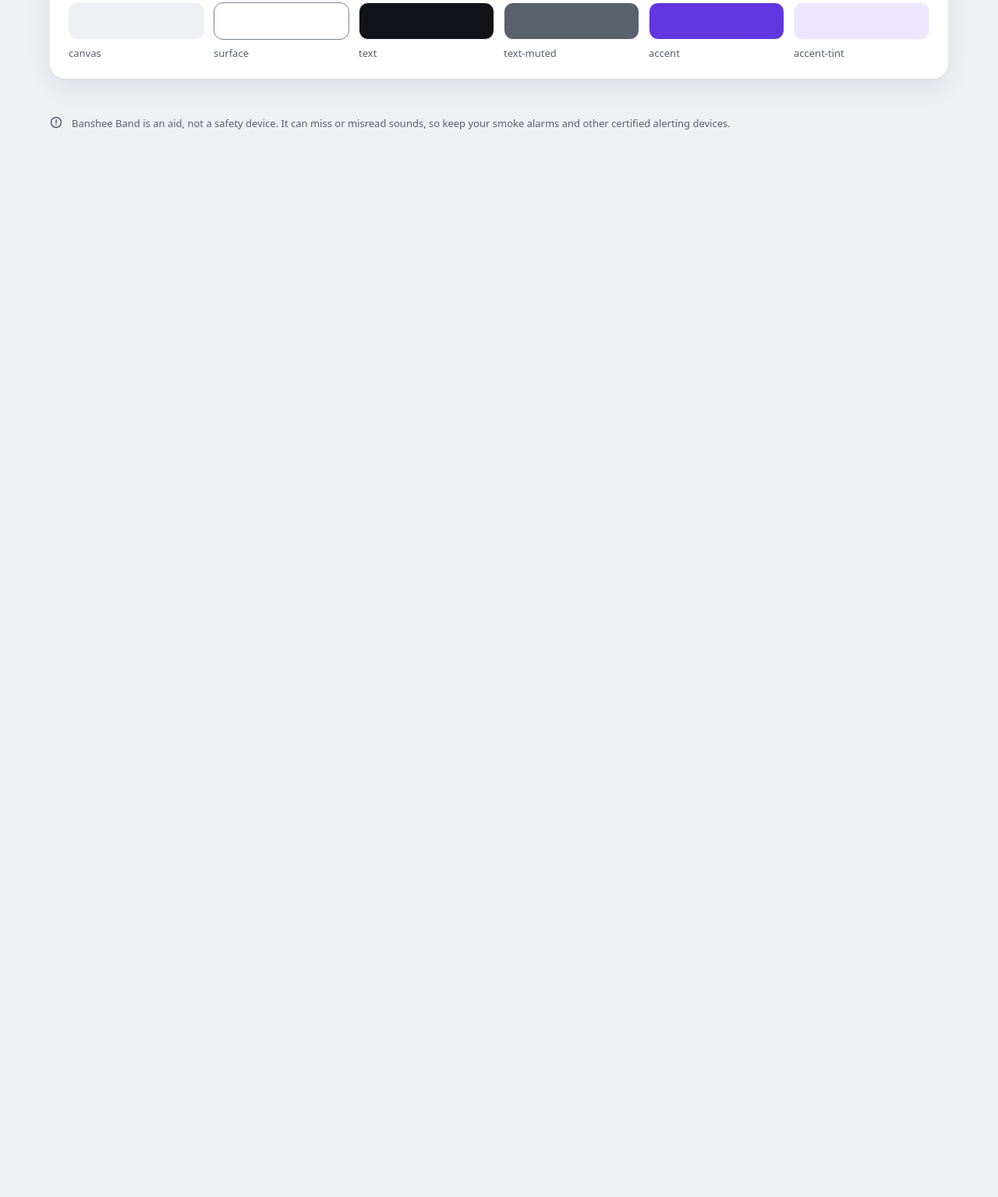
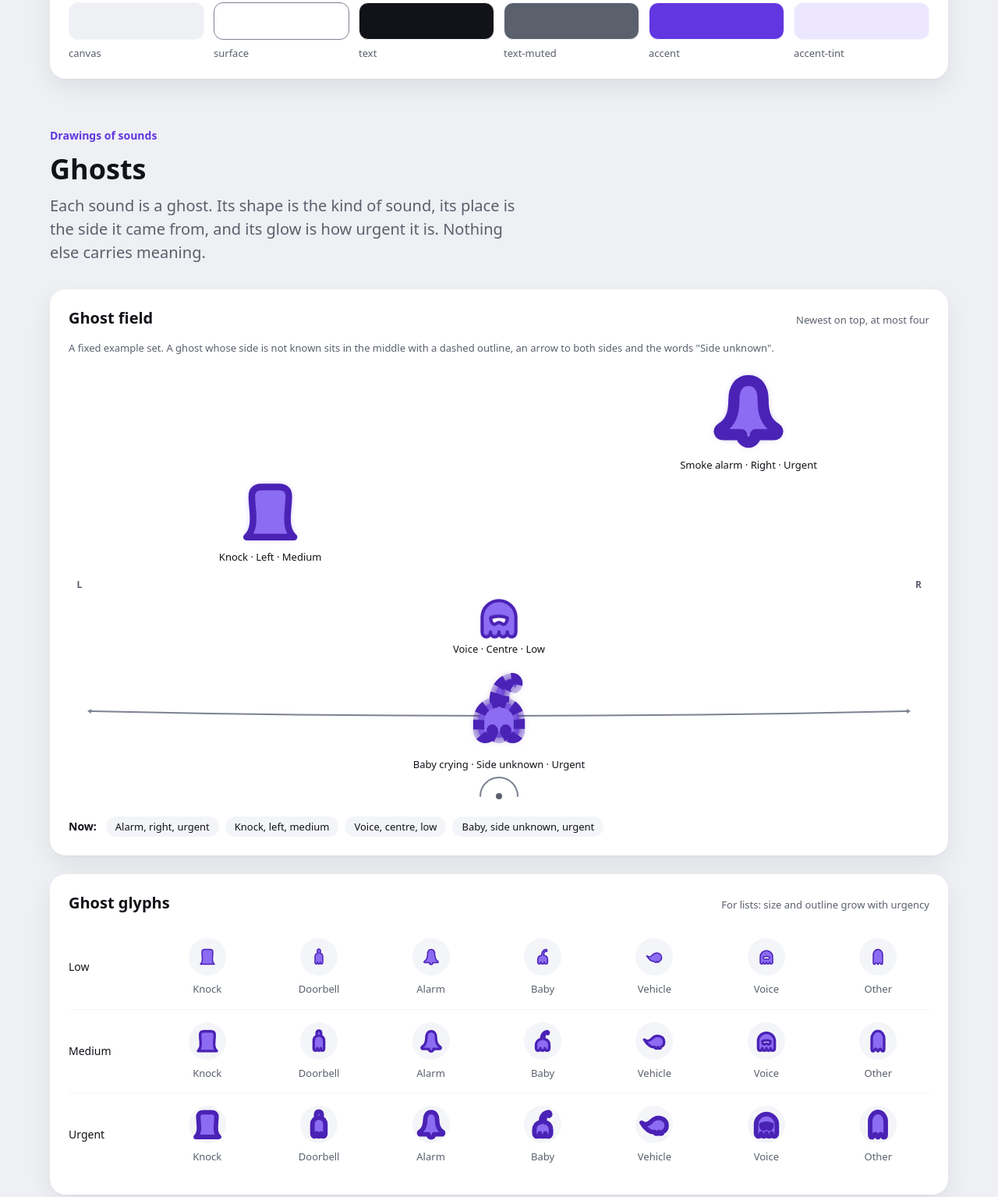
Before and after one commit to chrisbuildsonline/banshee-band, a website built with Vite: page styleguide.html in a window 1280 px wide. Shown: the part 1532-3067 px from the top of the page at 78% size. Before the commit the page ends 1764 px from the top, so only its background shows below. Built offline with nearby package versions, Linux system fonts and the light colour scheme.

Commit message:
ghosts on the styleguide

```diff
--- a/src/ghosts/draw.ts
+++ b/src/ghosts/draw.ts
@@ -39,6 +39,7 @@ export interface DrawState {
 /** Shading offset inside the body, in 24-unit box units: a thin crescent of outline colour along the lower edge. */
 const SHADE_OFFSET = { x: -0.7, y: -1.1 };
 const SHADE_ALPHA = 0.22;
+const UNCERTAIN_TRACE_ALPHA = 0.3;
 const ARROW_LENGTH = 5;
 const ARROW_WIDTH = 6;
 const ARC_SAG = 12;
@@ -164,8 +165,15 @@ function ghost(ctx: CanvasRenderingContext2D, state: DrawState, g: DrawnGhost):
   ctx.lineWidth = l.outlineWidth;
   ctx.lineJoin = 'round';
   ctx.lineCap = 'butt';
+  ctx.strokeStyle = colours.outline;
+  if (l.uncertain) {
+    // A faint solid trace keeps the silhouette whole; the dashes on top carry the uncertain state.
+    ctx.globalAlpha = alpha * UNCERTAIN_TRACE_ALPHA;
+    ctx.setLineDash([]);
+    ctx.stroke(path);
+    ctx.globalAlpha = alpha;
+  }
   ctx.setLineDash(l.uncertain ? [...DASH_UNITS] : []);
-  ctx.strokeStyle = colours.outline;
   ctx.stroke(path);
   ctx.restore();
 
--- a/src/ui/styleguide.css
+++ b/src/ui/styleguide.css
@@ -543,6 +543,81 @@ a {
 .bb-swatch--accent { background-color: var(--bb-color-accent); }
 .bb-swatch--tint { background-color: var(--bb-color-accent-tint); }
 
+/* Ghosts showcase: the field card (min 480px, canvas 560px on desktop) and the glyph grid. */
+.bb-ghosts {
+  display: grid;
+  gap: var(--bb-space-6);
+  margin-top: var(--bb-space-8);
+}
+
+.bb-ghosts__intro {
+  display: grid;
+  gap: var(--bb-space-3);
+}
+
+.bb-ghosts__fieldcard {
+  min-height: calc(var(--bb-space-8) * 7.5);
+}
+
+.bb-ghosts__field {
+  display: flex;
+  flex-direction: column;
+  min-width: 0;
+}
+
+.bb-ghosts__field .bb-ghost-field__canvas {
+  height: calc(var(--bb-space-8) * 8.75);
+}
+
+.bb-glyphs {
+  display: grid;
+}
+
+.bb-glyphs__row {
+  display: grid;
+  grid-template-columns: calc(var(--bb-space-8) * 1.5) minmax(0, 1fr);
+  align-items: center;
+  gap: var(--bb-space-4);
+  padding-block: var(--bb-space-4);
+}
+
+.bb-glyphs__row + .bb-glyphs__row {
+  border-top: 1px solid var(--bb-color-surface-raised);
+}
+
+.bb-glyphs__urgency {
+  color: var(--bb-color-text);
+}
+
+.bb-glyphs__cells {
+  display: grid;
+  grid-template-columns: repeat(7, minmax(0, 1fr));
+  gap: var(--bb-space-4) var(--bb-space-3);
+  margin: 0;
+  padding: 0;
+  list-style: none;
+}
+
+.bb-glyphs__cell {
+  display: grid;
+  justify-items: center;
+  gap: var(--bb-space-2);
+  min-width: 0;
+}
+
+.bb-glyphs__tile {
+  display: grid;
+  place-items: center;
+  width: var(--bb-space-7);
+  height: var(--bb-space-7);
+  border-radius: var(--bb-radius-pill);
+  background-color: var(--bb-color-surface-raised);
+}
+
+.bb-glyphs__name {
+  color: var(--bb-color-text-muted);
+}
+
 /* Theme control: two-option segmented switch */
 .bb-segmented {
   display: inline-flex;
@@ -676,4 +751,26 @@ a {
   .bb-segmented__option {
     padding: 0 var(--bb-space-3);
   }
+
+  .bb-ghosts {
+    gap: var(--bb-space-5);
+    margin-top: var(--bb-space-7);
+  }
+
+  .bb-ghosts__fieldcard {
+    min-height: 0;
+  }
+
+  .bb-ghosts__field .bb-ghost-field__canvas {
+    height: calc(var(--bb-space-7) * 7.5);
+  }
+
+  .bb-glyphs__row {
+    grid-template-columns: minmax(0, 1fr);
+    gap: var(--bb-space-3);
+  }
+
+  .bb-glyphs__cells {
+    grid-template-columns: repeat(4, minmax(0, 1fr));
+  }
 }
--- a/src/ui/styleguide.ts
+++ b/src/ui/styleguide.ts
@@ -1,4 +1,52 @@
-// Styleguide page script: only the shared theme control.
+// Styleguide page script: the shared theme control and the Ghosts showcase.
+import { SOUND_CLASSES, URGENCY_LEVELS, type SoundEvent } from '../events';
+import { CLASS_NAMES, createGlyph, mountGhostField, URGENCY_STYLE } from '../ghosts';
 import { initThemeControl } from './theme';
 
 initThemeControl();
+
+/** A demo event built from literals; nothing is heard or read from a clip. */
+function demo(id: string, cls: SoundEvent['class'], label: string, urgency: SoundEvent['urgency'], bearingDeg: number | null): SoundEvent {
+  return { id, t: 0, class: cls, label, confidence: 0.9, bearingDeg, bearingSource: bearingDeg === null ? 'none' : 'gcc-phat', loudnessDb: -20, urgency };
+}
+
+const fieldHost = document.getElementById('ghost-field');
+if (fieldHost) {
+  const field = mountGhostField(fieldHost, { ttlMs: Number.POSITIVE_INFINITY });
+  // Shown oldest first, so the last one (the alarm) is the newest, on the top row.
+  for (const event of [
+    demo('demo-baby', 'baby', 'Baby crying', 'high', null),
+    demo('demo-voice', 'voice', 'Voice', 'low', 0),
+    demo('demo-knock', 'knock', 'Knock', 'medium', -55),
+    demo('demo-alarm', 'alarm', 'Smoke alarm', 'high', 60),
+  ]) {
+    field.show({ event, bearingConfidence: 0.9 });
+  }
+}
+
+const glyphHost = document.getElementById('ghost-glyphs');
+if (glyphHost) {
+  for (const urgency of URGENCY_LEVELS) {
+    const row = document.createElement('div');
+    row.className = 'bb-glyphs__row';
+    const word = document.createElement('p');
+    word.className = 'bb-glyphs__urgency bb-label';
+    word.textContent = URGENCY_STYLE[urgency].word;
+    const cells = document.createElement('ul');
+    cells.className = 'bb-glyphs__cells';
+    for (const cls of SOUND_CLASSES) {
+      const cell = document.createElement('li');
+      cell.className = 'bb-glyphs__cell';
+      const tile = document.createElement('span');
+      tile.className = 'bb-glyphs__tile';
+      tile.append(createGlyph(cls, urgency));
+      const name = document.createElement('span');
+      name.className = 'bb-glyphs__name bb-caption';
+      name.textContent = CLASS_NAMES[cls];
+      cell.append(tile, name);
+      cells.append(cell);
+    }
+    row.append(word, cells);
+    glyphHost.append(row);
+  }
+}
--- a/styleguide.html
+++ b/styleguide.html
@@ -159,6 +159,31 @@
         </section>
       </div>
 
+      <section id="ghosts" class="bb-ghosts" aria-labelledby="ghosts-title">
+        <div class="bb-ghosts__intro">
+          <p class="bb-eyebrow">Drawings of sounds</p>
+          <h2 id="ghosts-title" class="bb-title">Ghosts</h2>
+          <p class="bb-lede">Each sound is a ghost. Its shape is the kind of sound, its place is the side it came from, and its glow is how urgent it is. Nothing else carries meaning.</p>
+        </div>
+        <div class="bb-grid">
+          <section class="bb-card bb-span-12 bb-ghosts__fieldcard" aria-labelledby="ghost-field-title">
+            <div class="bb-card__head">
+              <h3 id="ghost-field-title" class="bb-heading">Ghost field</h3>
+              <span class="bb-caption bb-muted">Newest on top, at most four</span>
+            </div>
+            <p class="bb-caption bb-muted">A fixed example set. A ghost whose side is not known sits in the middle with a dashed outline, an arrow to both sides and the words "Side unknown".</p>
+            <div id="ghost-field" class="bb-ghosts__field"></div>
+          </section>
+          <section class="bb-card bb-span-12" aria-labelledby="ghost-glyphs-title">
+            <div class="bb-card__head">
+              <h3 id="ghost-glyphs-title" class="bb-heading">Ghost glyphs</h3>
+              <span class="bb-caption bb-muted">For lists: size and outline grow with urgency</span>
+            </div>
+            <div id="ghost-glyphs" class="bb-glyphs"></div>
+          </section>
+        </div>
+      </section>
+
       <footer class="bb-note">
         <svg class="bb-note__glyph" viewBox="0 0 16 16" aria-hidden="true"><circle cx="8" cy="8" r="6.5" /><path d="M8 4.75v4M8 11v.25" /></svg>
         <p>Banshee Band is an aid, not a safety device. It can miss or misread sounds, so keep your smoke alarms and other certified alerting devices.</p>
```
Also changed, not shown: e2e/ghosts.spec.ts (added, +393 -0 lines).
